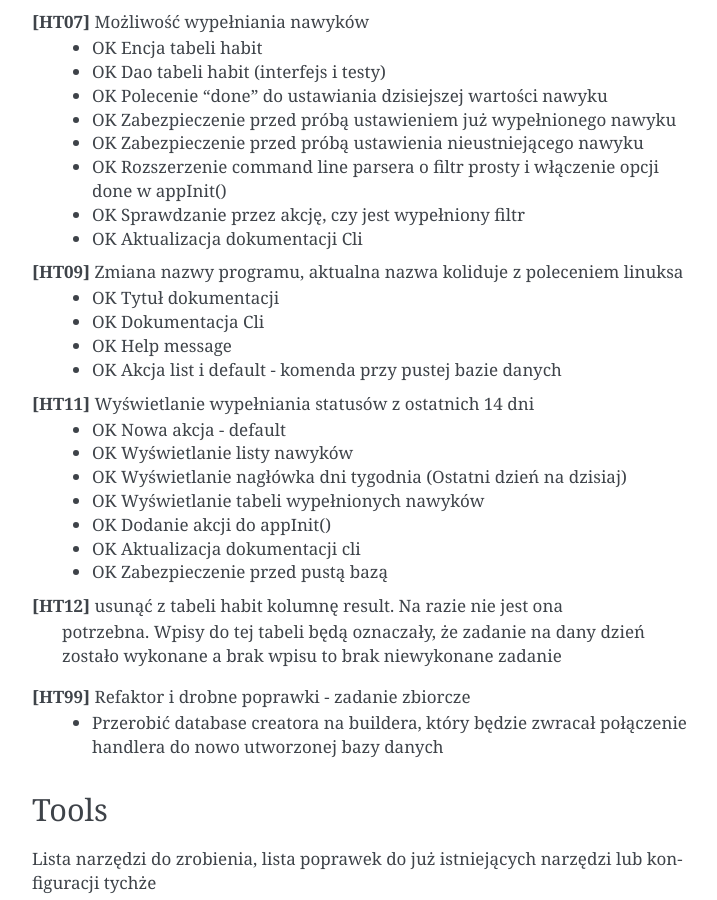
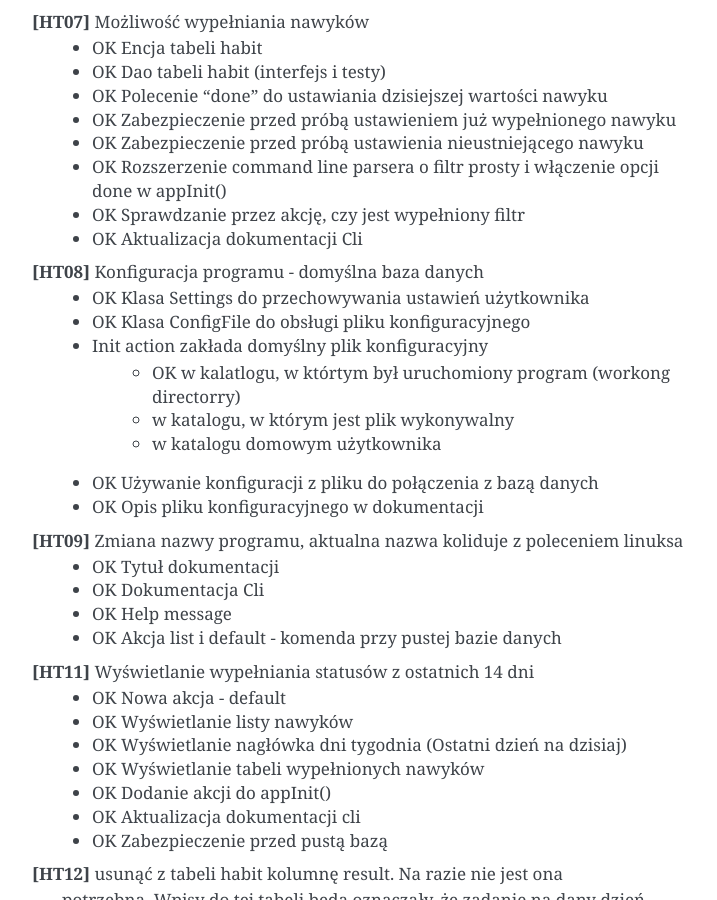
Before and after one commit to minescias/HabitTacker, a Sphinx documentation site: the page built from Documentation/source/tasks/Done.rst, in a window 1280 px wide and 900 px high, scrolled down 1677 px. Shown: the whole window, without its empty margins (388-1105 px from the left). Built offline with Sphinx 7.4.7, drawn with Linux system fonts in a browser that asks for light colours.

Commit message:
Reading default dabase file from config
HT08

```diff
--- a/Documentation/source/index.rst
+++ b/Documentation/source/index.rst
@@ -11,6 +11,7 @@
    :caption: Spis treści:
 
    Cli
+   ConfigFile
    Versions
    Tables
    Core
--- a/Documentation/source/tasks/Done.rst
+++ b/Documentation/source/tasks/Done.rst
@@ -81,6 +81,16 @@ Zadania dotyczące modułu HT
  *  OK Sprawdzanie przez akcję, czy jest wypełniony filtr
  *  OK Aktualizacja dokumentacji Cli
 
+**[HT08]** Konfiguracja programu - domyślna baza danych
+ *  OK Klasa Settings do przechowywania ustawień użytkownika
+ *  OK Klasa ConfigFile do obsługi pliku konfiguracyjnego
+ *  Init action zakłada domyślny plik konfiguracyjny
+     * OK w kalatlogu, w którtym był uruchomiony program (workong directorry)
+     * w katalogu, w którym jest plik wykonywalny
+     * w katalogu domowym użytkownika
+ *  OK Używanie konfiguracji z pliku do połączenia z bazą danych
+ *  OK Opis pliku konfiguracyjnego w dokumentacji
+
 **[HT09]** Zmiana nazwy programu, aktualna nazwa koliduje z poleceniem linuksa
  *  OK Tytuł dokumentacji
  *  OK Dokumentacja Cli
```
Also changed, not shown: Documentation/source/ConfigFile.rst (added, +15 -0 lines), Documentation/source/Tasks.rst (+0 -10 lines), 4 other files.
